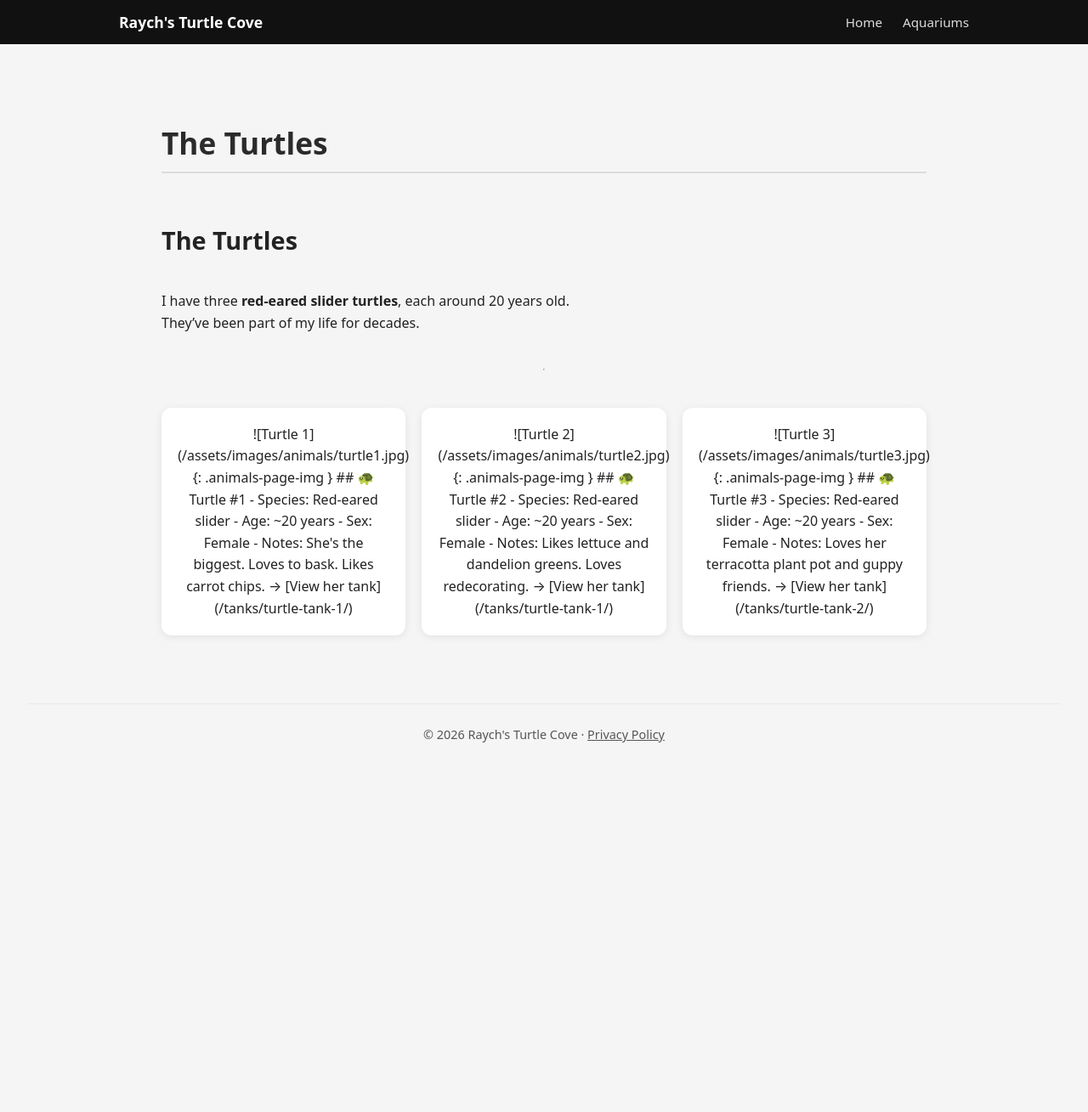
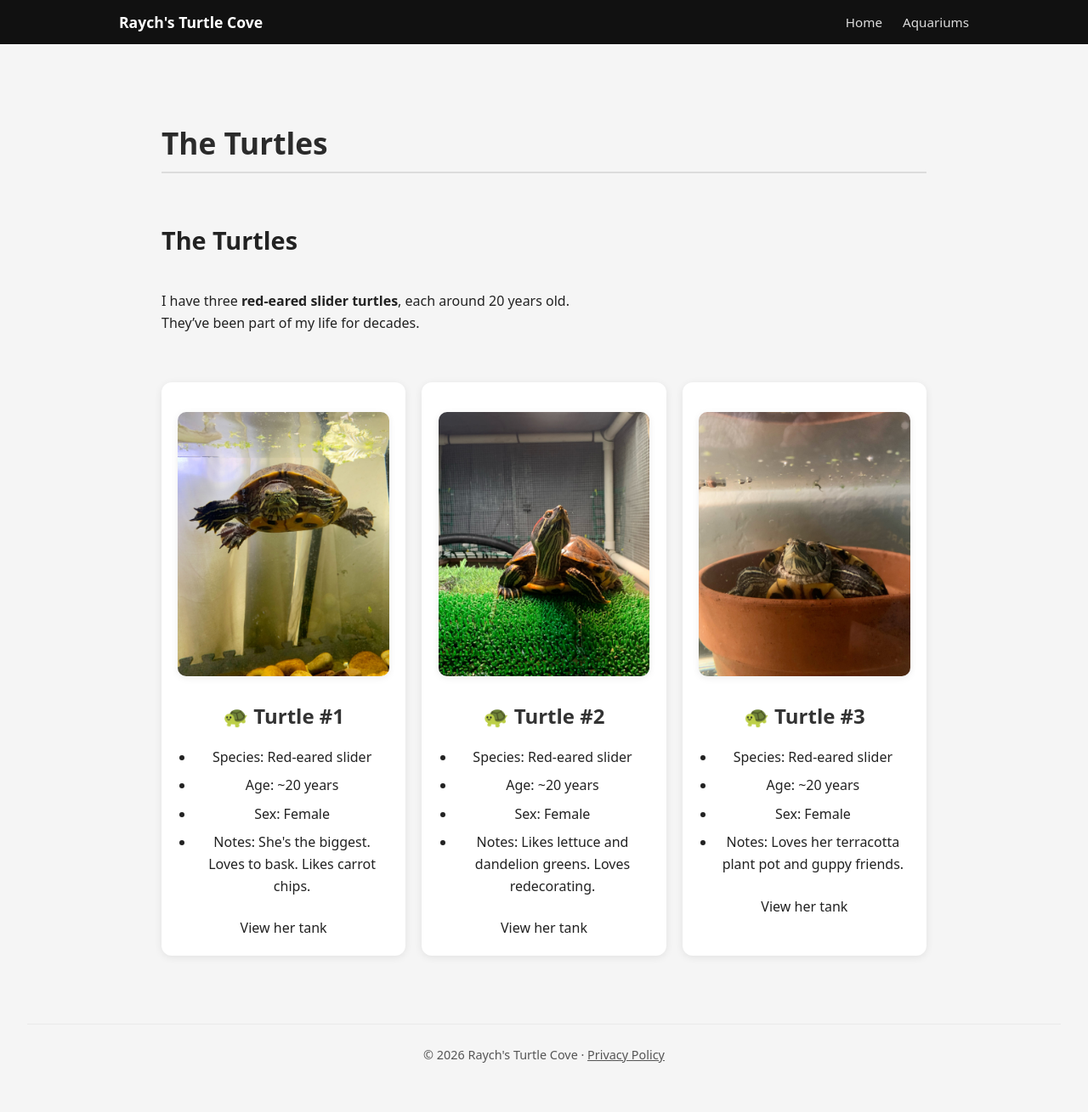
Before and after one commit to rachelsprague/turtles.raych.com, a Jekyll site: the page built from animals/turtles.md, in a window 1280 px wide. Shown: the whole page at 85% size. Built offline with Jekyll 4.4.1, drawn with Linux system fonts in a browser that asks for light colours; before the commit the page ends 932 px from its top, so only the background shows below that; some of the changed lines change nothing that is shown.

Commit message:
use html on turtles.md

```diff
--- a/animals/turtles.md
+++ b/animals/turtles.md
@@ -9,47 +9,45 @@ permalink: /animals/turtles/
 I have three **red-eared slider turtles**, each around 20 years old.
 They've been part of my life for decades.
 
----
-
 <div class="animal-grid">
 
+  <!-- Turtle 1 -->
   <div class="animal-card">
-    ![Turtle 1](/assets/images/animals/turtle1.jpg){: .animals-page-img }
-
-    ## 🐢 Turtle #1
-
-    - Species: Red-eared slider
-    - Age: ~20 years
-    - Sex: Female
-    - Notes: She's the biggest. Loves to bask. Likes carrot chips.
-
-    → [View her tank](/tanks/turtle-tank-1/)
+    <img src="/assets/images/animals/turtle1.jpg" class="animals-page-img" alt="Turtle 1">
+    <h2>🐢 Turtle #1</h2>
+    <ul>
+      <li>Species: Red-eared slider</li>
+      <li>Age: ~20 years</li>
+      <li>Sex: Female</li>
+      <li>Notes: She's the biggest. Loves to bask. Likes carrot chips.</li>
+    </ul>
+    <a href="/tanks/turtle-tank-1/">View her tank</a>
   </div>
 
+  <!-- Turtle 2 -->
   <div class="animal-card">
-    ![Turtle 2](/assets/images/animals/turtle2.jpg){: .animals-page-img }
-
-    ## 🐢 Turtle #2
-
-    - Species: Red-eared slider
-    - Age: ~20 years
-    - Sex: Female
-    - Notes: Likes lettuce and dandelion greens. Loves redecorating.
-
-    → [View her tank](/tanks/turtle-tank-1/)
+    <img src="/assets/images/animals/turtle2.jpg" class="animals-page-img" alt="Turtle 2">
+    <h2>🐢 Turtle #2</h2>
+    <ul>
+      <li>Species: Red-eared slider</li>
+      <li>Age: ~20 years</li>
+      <li>Sex: Female</li>
+      <li>Notes: Likes lettuce and dandelion greens. Loves redecorating.</li>
+    </ul>
+    <a href="/tanks/turtle-tank-1/">View her tank</a>
   </div>
 
+  <!-- Turtle 3 -->
   <div class="animal-card">
-    ![Turtle 3](/assets/images/animals/turtle3.jpg){: .animals-page-img }
-
-    ## 🐢 Turtle #3
-
-    - Species: Red-eared slider
-    - Age: ~20 years
-    - Sex: Female
-    - Notes: Loves her terracotta plant pot and guppy friends.
-
-    → [View her tank](/tanks/turtle-tank-2/)
+    <img src="/assets/images/animals/turtle3.jpg" class="animals-page-img" alt="Turtle 3">
+    <h2>🐢 Turtle #3</h2>
+    <ul>
+      <li>Species: Red-eared slider</li>
+      <li>Age: ~20 years</li>
+      <li>Sex: Female</li>
+      <li>Notes: Loves her terracotta plant pot and guppy friends.</li>
+    </ul>
+    <a href="/tanks/turtle-tank-2/">View her tank</a>
   </div>
 
 </div>
```
